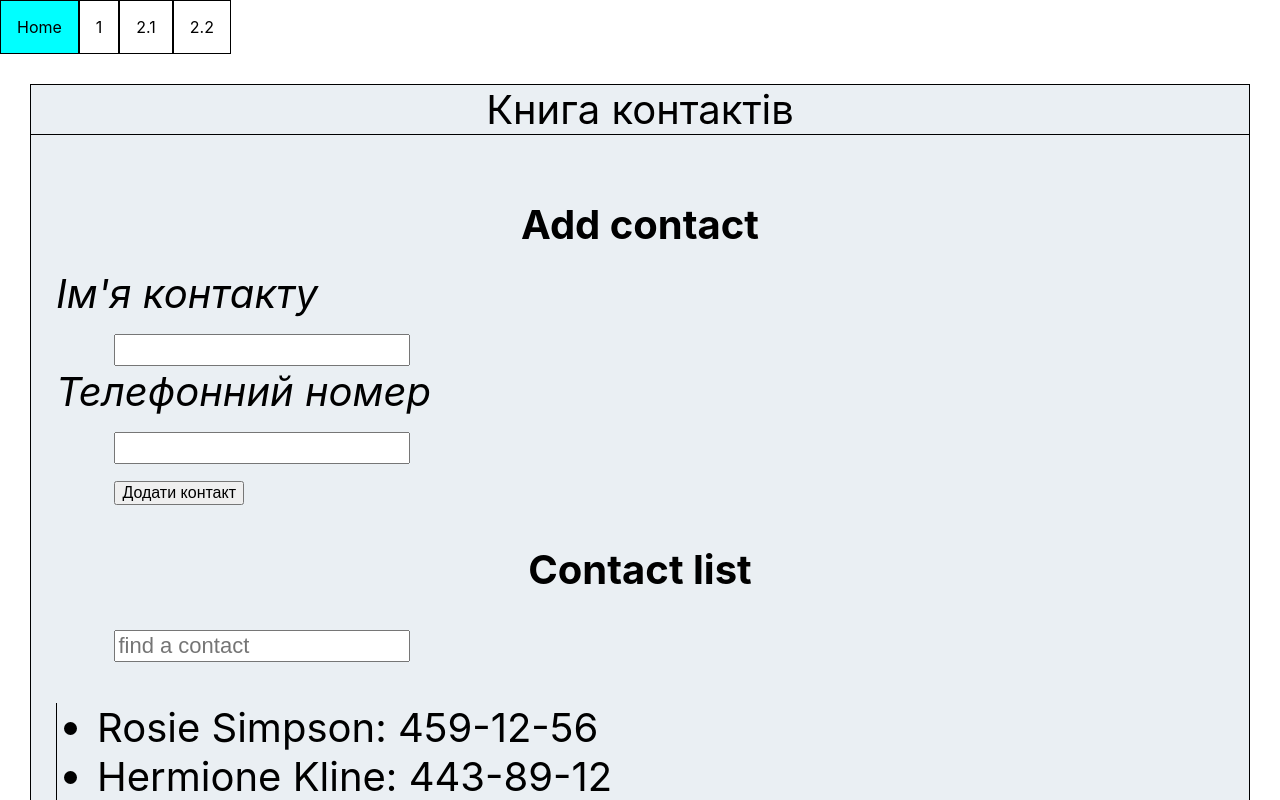
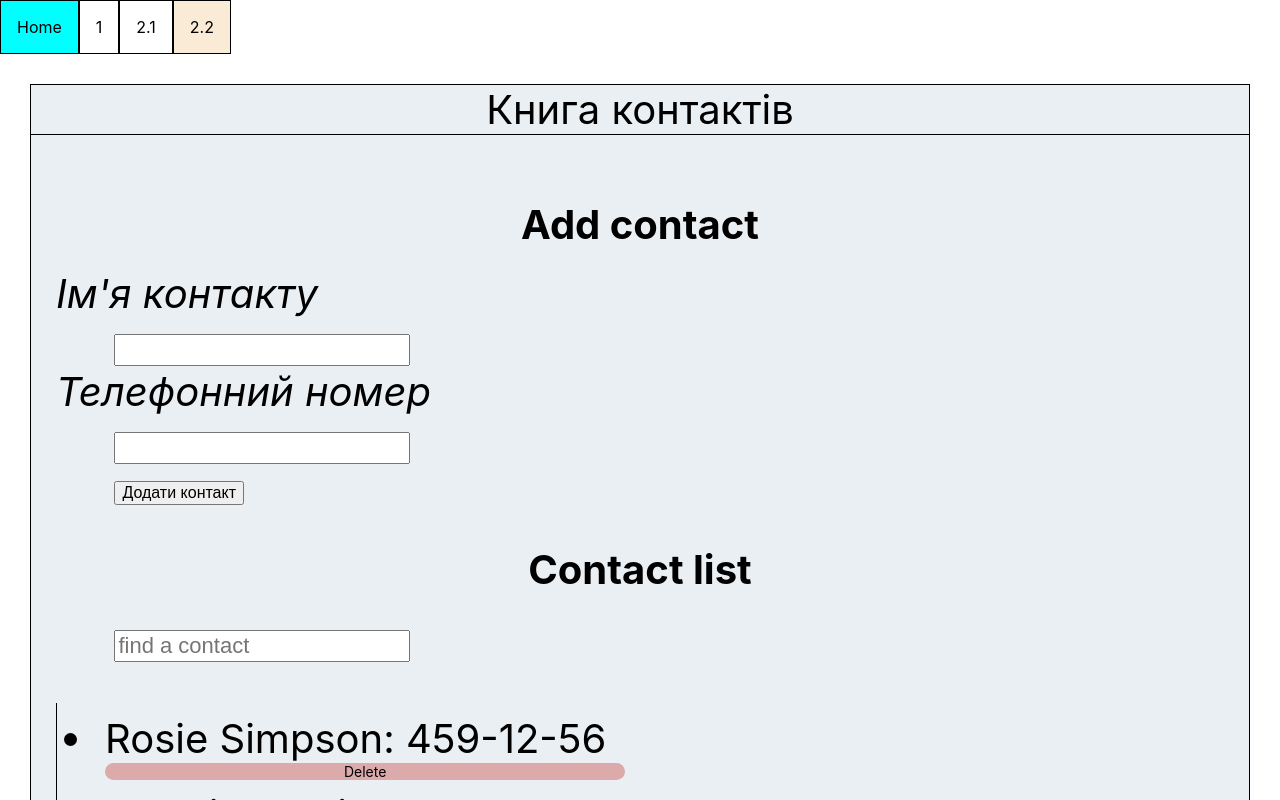
Before and after one commit to MikiUA/goit-react-hw, a React (Create React App) app: page /goit-react-hw/hw-02-phonebook in a window 1280 px wide. Shown: the top 800 px of the page. Built offline with nearby package versions, Linux system fonts and the light colour scheme.

Commit message:
added a contact remover task 2.2

```diff
--- a/src/NavSelector.js
+++ b/src/NavSelector.js
@@ -1,6 +1,6 @@
 import React, { useState } from 'react'
 import {Link} from 'react-router-dom'
-import {appRoutes} from 'appRoutes'
+import {appRoutes, baseURL} from 'appRoutes'
 
 
 
@@ -13,8 +13,8 @@ export default function NavSelector() {
         return (
         <Link
           key={path}
-          className={(selectedItem===path)?'selector-item selected':'selector-item'}
-          onClick={()=>(setSelectedItem(path))}
+          className={(selectedItem===baseURL+path)?'selector-item selected':'selector-item'}
+          onClick={()=>(setSelectedItem(baseURL+path))}
           to={path}>
             {label}
         </Link>
--- a/src/hw-02-phonebook/App.js
+++ b/src/hw-02-phonebook/App.js
@@ -22,12 +22,16 @@ export function App() {
         number
       }]))
   }
+  function removeContact(contactID){
+    setContacts(prevState=>(prevState.filter(item=>item.id!==contactID)))
+//    this.setState(prevState => ({     	people: prevState.people.filter(person => person !== e.target.value)     }));
+  }
   return (
     <Section type='task' title='Книга контактів'>
       <Section label='Add contact'>
         <AddContactForm submitFunction={addContact}/></Section>
       <Section label='Contact list'>
-        <DisplayContacts contacts={contacts}/></Section>
+        <DisplayContacts contacts={contacts} removeContact={removeContact}/></Section>
     </Section>
   )
 }
--- a/src/hw-02-phonebook/DisplayContacts.js
+++ b/src/hw-02-phonebook/DisplayContacts.js
@@ -1,9 +1,9 @@
 import React, { useState } from 'react'
 import PropTypes from 'prop-types'
-import { ContactList } from './styles/ContactDisplay.styled';
+import { ContactItem, ContactList, DeleteBtn } from './styles/ContactDisplay.styled';
 import { FormInput } from './styles/AddContactForm.styled';
 
-function DisplayContacts({contacts}) {
+function DisplayContacts({contacts, removeContact}) {
   const [filter,setFilter]=useState('');
 
   function checkItem(item){
@@ -22,9 +22,10 @@ function DisplayContacts({contacts}) {
       />
       <ContactList>
         {contacts.filter(checkItem).map(({id,name,number})=>(
-          <li key={id}>
+          <ContactItem key={id}>
             {name}:  {number}
-          </li>
+            <DeleteBtn onClick={()=>removeContact(id)}>Delete</DeleteBtn>
+          </ContactItem>
         ))}
       </ContactList>
     </div>
@@ -38,7 +39,8 @@ DisplayContacts.propTypes = {
       name:PropTypes.string,
       number:PropTypes.string
     })
-  ).isRequired
+  ).isRequired,
+  removeContact:PropTypes.func.isRequired
 }
 
 export default DisplayContacts
--- a/src/hw-02-phonebook/styles/ContactDisplay.styled.js
+++ b/src/hw-02-phonebook/styles/ContactDisplay.styled.js
@@ -7,3 +7,21 @@ height:10em;
 border-left:1px solid black;
 overflow-y:auto;
 `
+export const ContactItem = styled.li`
+margin-top:2%;
+bordewr-left:1px solid black;
+padding-left:0.2em
+`
+
+export const DeleteBtn = styled.div`
+    display:block;
+    text-align:center;
+    background-color:#dcaaaa;
+    font-size:35%;
+    border-radius:10em;
+
+    &:hover{
+        background-color:#ee4444;
+        border: 1px solid #aa0000
+    }
+`
```
